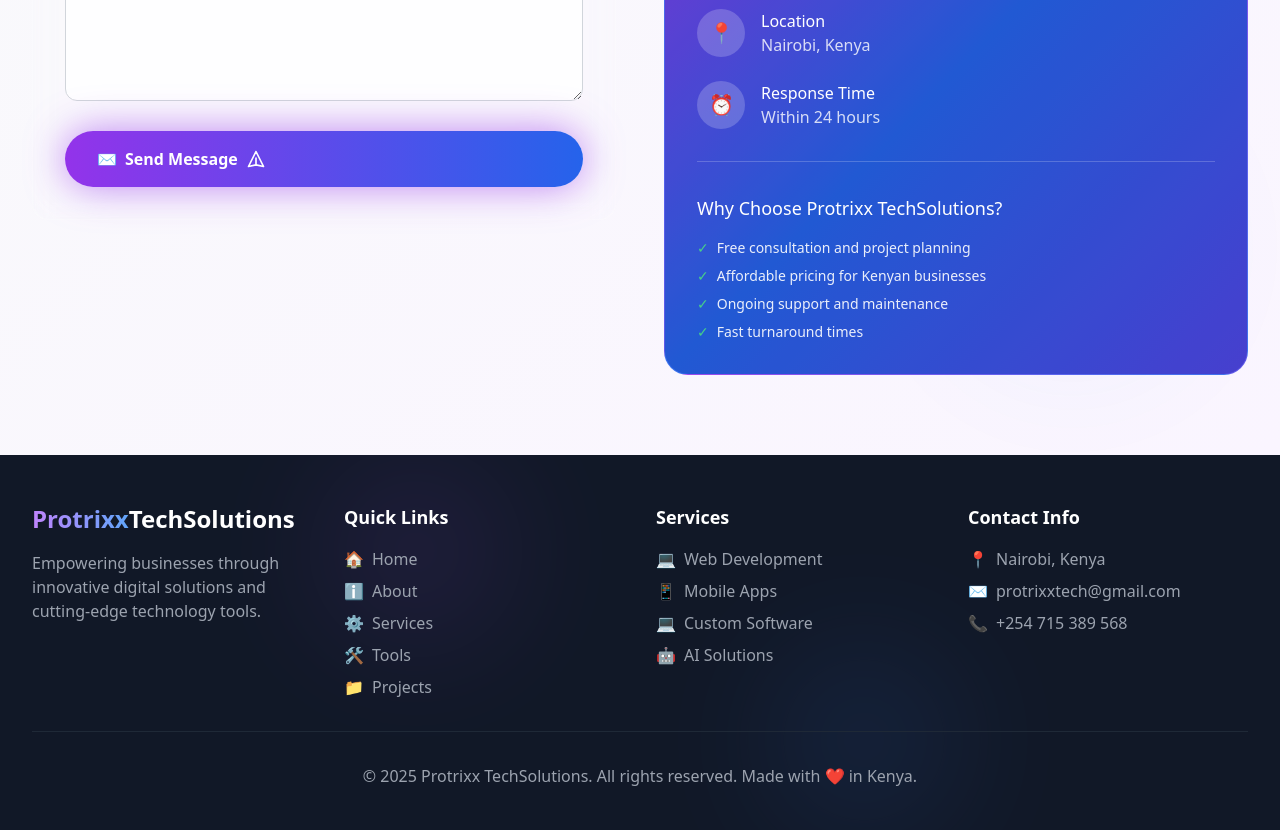
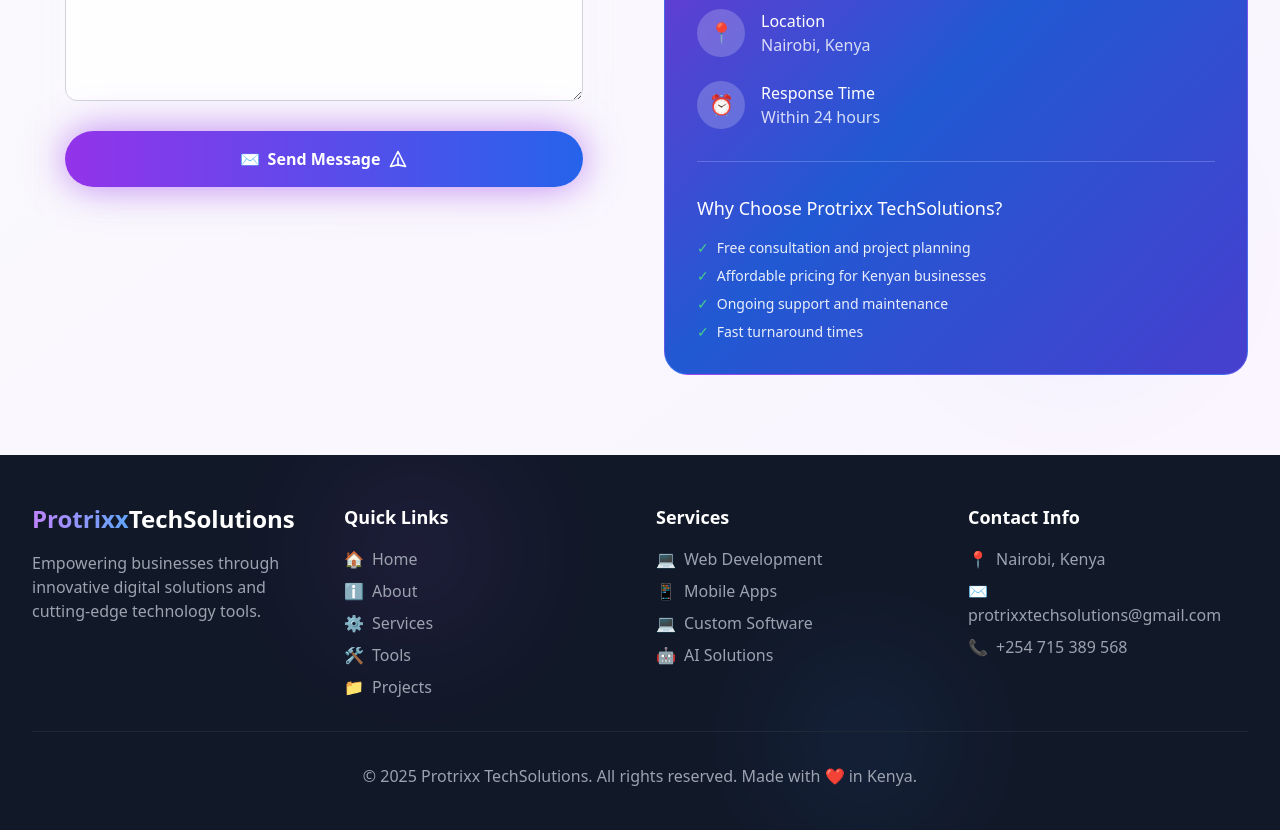
Before and after one commit to uchumitechsolutions/uchumitech-v1, a Nuxt app: page / in a window 1280 px wide. Shown: the part 5000-5830 px from the top of the page. Built offline with nearby package versions, Linux system fonts and the light colour scheme.

Commit message:
minor fixes

```diff
--- a/app/pages/index.vue
+++ b/app/pages/index.vue
@@ -394,12 +394,21 @@
                   required
                 ></textarea>
               </div>
-              <button type="submit" class="btn-primary w-full glow-effect">
-                <span class="mr-2">✉️</span>
+              <button :disabled="isLoading" type="submit" class="btn-primary  flex justify-center w-full glow-effect">
+
+
+                <div v-if="isLoading" class="flex gap-2">
+    <div class="w-3 h-3 rounded-full animate-pulse bg-white"></div>
+    <div class="w-3 h-3 rounded-full animate-pulse bg-white"></div>
+    <div class="w-3 h-3 rounded-full animate-pulse bg-white"></div>
+</div>
+              <div class="flex items-center" v-show="isLoading == false">
+              <span   class="mr-2">✉️</span>
                 Send Message
                 <svg class="ml-2 h-5 w-5" fill="none" viewBox="0 0 24 24" stroke="currentColor">
                   <path stroke-linecap="round" stroke-linejoin="round" stroke-width="2" d="M12 19l9 2-9-18-9 18 9-2zm0 0v-8" />
                 </svg>
+                </div>
               </button>
             </form>
           </div>
@@ -511,7 +520,7 @@
             <h4 class="text-lg font-semibold mb-4">Contact Info</h4>
             <ul class="space-y-2">
               <li class="text-gray-400"><span class="mr-2 text-purple-400">📍</span>Nairobi, Kenya</li>
-              <li class="text-gray-400"><span class="mr-2 text-purple-400">✉️</span>protrixxtech@gmail.com</li>
+              <li class="text-gray-400"><span class="mr-2 text-purple-400">✉️</span>protrixxtechsolutions@gmail.com</li>
               <li class="text-gray-400"><span class="mr-2 text-purple-400">📞</span>+254 715 389 568</li>
             </ul>
           </div>
@@ -540,6 +549,7 @@ useHead({
 
 // Reactive data
 const mobileMenuOpen = ref(false)
+const isLoading = ref(false)
 const scrolledPastHero = ref(false)
 const form = ref({
   name: '',
@@ -638,8 +648,11 @@ const scrollToMobile = (elementId) => {
 const submitForm = async () => {
   try {
     // Simulate form submission
-    alert('✅ Message sent! We\'ll get back to you soon.')
+    // alert('✅ Message sent! We\'ll get back to you soon.')
+    isLoading.value = true
+    const {data , error}  = await useFetch("/api/send-email" , {method:"post" , body:{name:form.value.name , email:form.value.email , message:form.value.message}})
     form.value = { name: '', email: '', message: '' }
+    isLoading.value = false
   } catch (error) {
     console.error(error)
     alert('❌ Something went wrong.')
```
Also changed, not shown: 1 other file (tests, documents, lock files or other folders).
